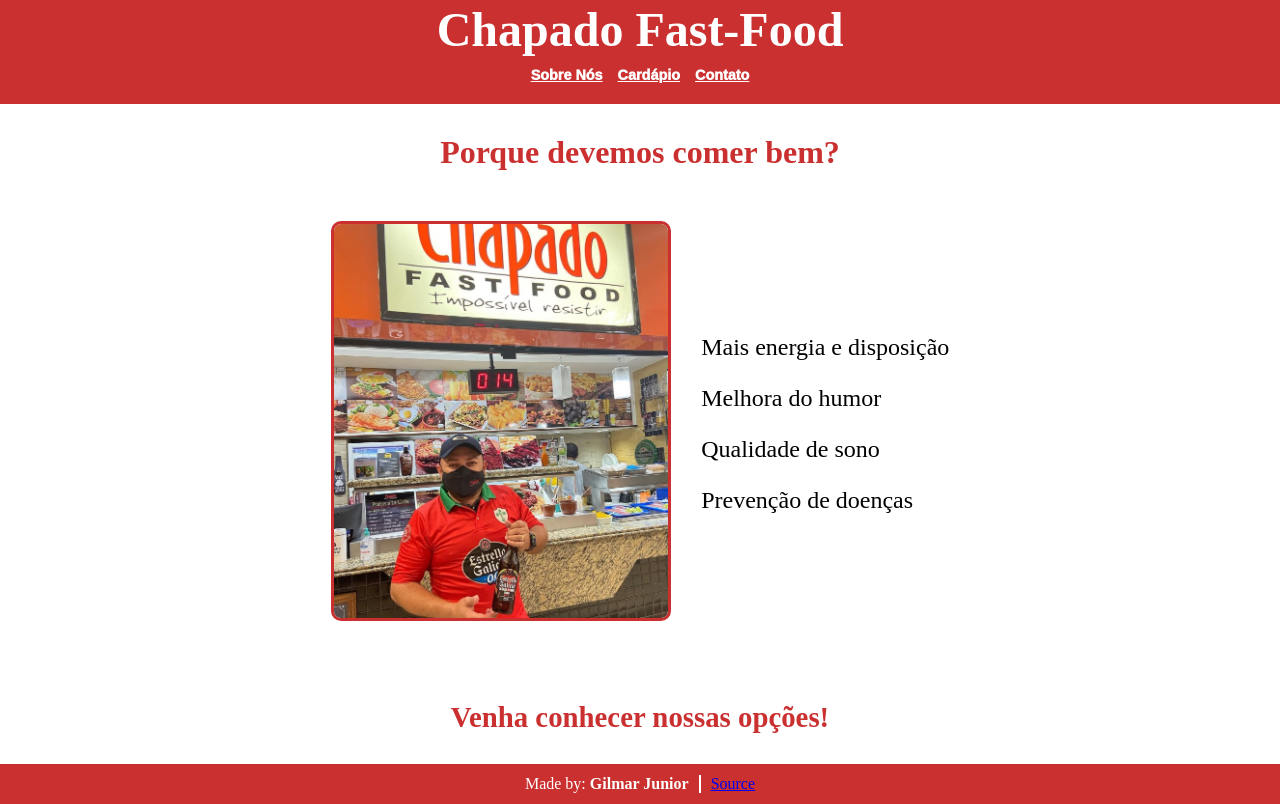
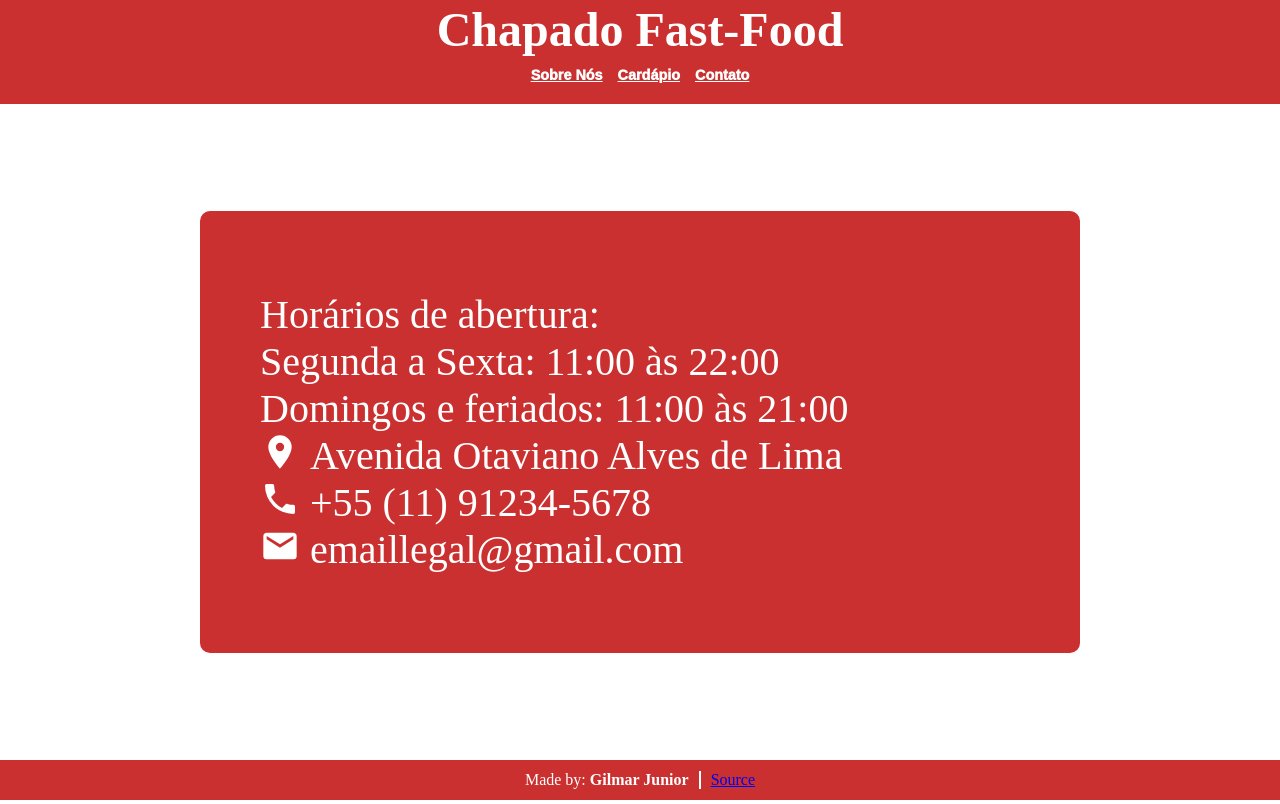
Before and after one commit to gilmarmourajr/restaurant-page, a website built with webpack: page src/template.html in a window 1280 px wide. Built offline with nearby package versions, Linux system fonts and the light colour scheme.

Commit message:
Add contact.js to load contact page

```diff
--- a/src/js/contact.js
+++ b/src/js/contact.js
@@ -0,0 +1,36 @@
+import mapIcon from "../icons/map-marker.svg";
+import phoneIcon from "../icons/phone.svg";
+import emailIcon from "../icons/email.svg";
+
+const horarios = ["Horários de abertura:", "Segunda a Sexta: 11:00 às 22:00", "Domingos e feriados: 11:00 às 21:00"];
+const icons = [mapIcon, phoneIcon, emailIcon];
+const contacts = ["Avenida Otaviano Alves de Lima", "+55 (11) 91234-5678", "emaillegal@gmail.com"];
+
+export default function contactLoad () {
+    const contentDiv = document.getElementById("content");
+
+    let contatoDiv = document.createElement("div");
+    contatoDiv.classList.add("contato");
+
+    let infoDiv = document.createElement("div");
+
+    horarios.forEach((horario) => {
+        const p = document.createElement("p");
+        p.textContent = horario;
+        infoDiv.appendChild(p);
+    });
+
+    for(let i=0; i < icons.length; i++) {
+        const newDiv = document.createElement("div");
+        const img = document.createElement("img");
+        const p = document.createElement("p");
+        img.src = icons[i];
+        p.textContent = contacts[i];
+
+        newDiv.append(img, p);
+        infoDiv.appendChild(newDiv);
+    }
+
+    contatoDiv.appendChild(infoDiv);
+    contentDiv.appendChild(contatoDiv);
+}
--- a/src/js/index.js
+++ b/src/js/index.js
@@ -1,5 +1,6 @@
 import "../style.css";
 import homeLoad from "./home.js";
 import menuLoad from "./menu.js";
+import contactLoad from "./contact.js";
 
-homeLoad();
+contactLoad();
```
Also changed, not shown: src/template.html (+0 -45 lines).
